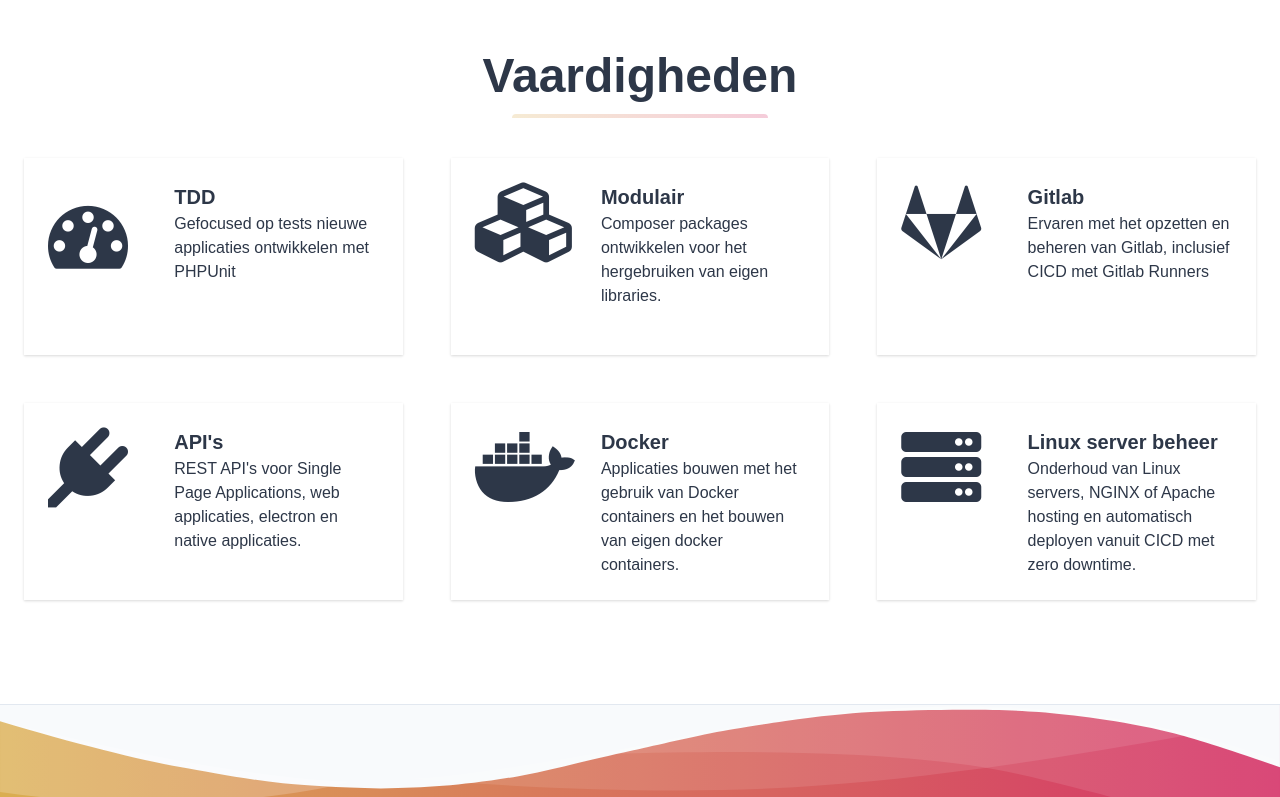
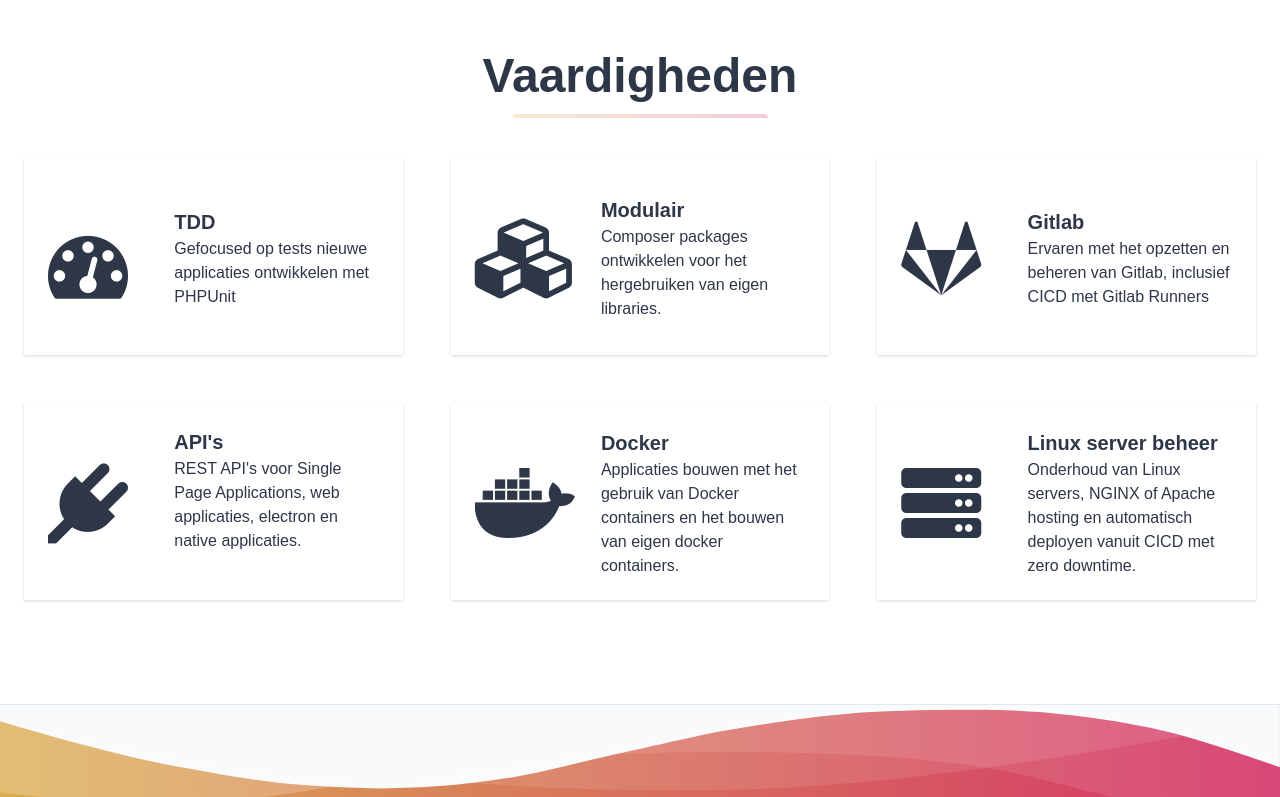
Before and after one commit to koenhendriks/koenhendriks.com, a plain HTML site: page index.html in a window 1280 px wide. Shown: the part 671-1468 px from the top of the page. Drawn offline with Linux system fonts and the light colour scheme.

Commit message:
:lipstick: Center content for 'skill'

```diff
--- a/index.html
+++ b/index.html
@@ -130,7 +130,7 @@
         <div class="w-full md:w-1/3 p-6 flex flex-col flex-grow flex-shrink h-3 skill-height">
 			<div class="hover:shadow-lg shadow container mx-auto flex flex-wrap h-full">
                 <div
-                    class="w-1/3 flex flex-col flex-grow flex-shrink bg-white rounded-t rounded-b-none overflow-hidden pt-6">
+                    class="w-1/3 flex flex-col flex-grow flex-shrink bg-white rounded-t rounded-b-none overflow-hidden pt-6 justify-center">
                     <div class="flex flex-wrap no-underline hover:no-underline align-middle">
 						<p class="pt-3 text-gray-800 text-base px-6 mb-5 text-center justify-center">
 							<span class="fa fa-tachometer fa-5x"></span>
@@ -139,7 +139,7 @@
 				</div>
 
                 <div
-                    class="w-2/3 flex flex-col flex-grow flex-shrink bg-white rounded-t rounded-b-none overflow-hidden pt-6">
+                    class="w-2/3 flex flex-col flex-grow flex-shrink bg-white rounded-t rounded-b-none overflow-hidden pt-6 justify-center">
                     <div class="flex flex-wrap no-underline hover:no-underline align-middle">
 						<div class="w-full font-bold text-xl text-gray-800 px-6">TDD</div>
 						<p class="text-gray-800 text-base px-6 mb-5">
@@ -153,7 +153,7 @@
 		<div class="w-full md:w-1/3 p-6 flex flex-col flex-grow flex-shrink h-3 skill-height">
 			<div class="hover:shadow-lg shadow container mx-auto flex flex-wrap h-full">
                 <div
-                    class="w-1/3 flex flex-col flex-grow flex-shrink bg-white rounded-t rounded-b-none overflow-hidden pt-6">
+                    class="w-1/3 flex flex-col flex-grow flex-shrink bg-white rounded-t rounded-b-none overflow-hidden pt-6 justify-center">
                     <div class="flex flex-wrap no-underline hover:no-underline align-middle">
 						<p class="text-gray-800 text-base px-6 mb-5">
 							<span class="fa fa-cubes fa-5x"></span>
@@ -162,7 +162,7 @@
 				</div>
 
                 <div
-                    class="w-2/3 flex flex-col flex-grow flex-shrink bg-white rounded-t rounded-b-none overflow-hidden pt-6">
+                    class="w-2/3 flex flex-col flex-grow flex-shrink bg-white rounded-t rounded-b-none overflow-hidden pt-6 justify-center">
                     <div class="flex flex-wrap no-underline hover:no-underline align-middle">
 						<div class="w-full font-bold text-xl text-gray-800 px-6">Modulair</div>
 						<p class="text-gray-800 text-base px-6 mb-5">
@@ -176,7 +176,7 @@
 		<div class="w-full md:w-1/3 p-6 flex flex-col flex-grow flex-shrink h-3 skill-height">
 			<div class="hover:shadow-lg shadow container mx-auto flex flex-wrap h-full">
                 <div
-                    class="w-1/3 flex flex-col flex-grow flex-shrink bg-white rounded-t rounded-b-none overflow-hidden pt-6">
+                    class="w-1/3 flex flex-col flex-grow flex-shrink bg-white rounded-t rounded-b-none overflow-hidden pt-6 justify-center">
                     <div class="flex flex-wrap no-underline hover:no-underline align-middle">
 						<p class="text-gray-800 text-base px-6 mb-5">
 							<span class="fa fa-gitlab fa-5x"></span>
@@ -185,7 +185,7 @@
 				</div>
 
                 <div
-                    class="w-2/3 flex flex-col flex-grow flex-shrink bg-white rounded-t rounded-b-none overflow-hidden pt-6">
+                    class="w-2/3 flex flex-col flex-grow flex-shrink bg-white rounded-t rounded-b-none overflow-hidden pt-6 justify-center">
                     <div class="flex flex-wrap no-underline hover:no-underline align-middle">
 						<div class="w-full font-bold text-xl text-gray-800 px-6">Gitlab</div>
 						<p class="text-gray-800 text-base px-6 mb-5">
@@ -199,7 +199,7 @@
 		<div class="w-full md:w-1/3 p-6 flex flex-col flex-grow flex-shrink h-3 skill-height">
 			<div class="hover:shadow-lg shadow container mx-auto flex flex-wrap h-full">
                 <div
-                    class="w-1/3 flex flex-col flex-grow flex-shrink bg-white rounded-t rounded-b-none overflow-hidden pt-6">
+                    class="w-1/3 flex flex-col flex-grow flex-shrink bg-white rounded-t rounded-b-none overflow-hidden pt-6 justify-center">
                     <div class="flex flex-wrap no-underline hover:no-underline align-middle">
 						<p class="text-gray-800 text-base px-6 mb-5">
 							<span class="fa fa-plug fa-5x"></span>
@@ -222,7 +222,7 @@
 		<div class="w-full md:w-1/3 p-6 flex flex-col flex-grow flex-shrink h-3 skill-height">
 			<div class="hover:shadow-lg shadow container mx-auto flex flex-wrap h-full">
                 <div
-                    class="w-1/3 flex flex-col flex-grow flex-shrink bg-white rounded-t rounded-b-none overflow-hidden pt-6">
+                    class="w-1/3 flex flex-col flex-grow flex-shrink bg-white rounded-t rounded-b-none overflow-hidden pt-6 justify-center">
                     <div class="flex flex-wrap no-underline hover:no-underline align-middle">
 						<p class="text-gray-800 text-base px-6 mb-5">
 							<i class="fab fa-docker fa-5x"></i>
@@ -231,7 +231,7 @@
 				</div>
 
                 <div
-                    class="w-2/3 flex flex-col flex-grow flex-shrink bg-white rounded-t rounded-b-none overflow-hidden pt-6">
+                    class="w-2/3 flex flex-col flex-grow flex-shrink bg-white rounded-t rounded-b-none overflow-hidden pt-6 justify-center">
                     <div class="flex flex-wrap no-underline hover:no-underline align-middle">
 						<div class="w-full font-bold text-xl text-gray-800 px-6">Docker</div>
 						<p class="text-gray-800 text-base px-6 mb-5">
@@ -245,7 +245,7 @@
 		<div class="w-full md:w-1/3 p-6 flex flex-col flex-grow flex-shrink h-3 skill-height">
 			<div class="hover:shadow-lg shadow container mx-auto flex flex-wrap h-full">
                 <div
-                    class="w-1/3 flex flex-col flex-grow flex-shrink bg-white rounded-t rounded-b-none overflow-hidden pt-6">
+                    class="w-1/3 flex flex-col flex-grow flex-shrink bg-white rounded-t rounded-b-none overflow-hidden pt-6 justify-center">
                     <div class="flex flex-wrap no-underline hover:no-underline align-middle">
 						<p class="text-gray-800 text-base px-6 mb-5">
 							<i class="fas fa-server fa-5x"></i>
@@ -254,7 +254,7 @@
 				</div>
 
                 <div
-                    class="w-2/3 flex flex-col flex-grow flex-shrink bg-white rounded-t rounded-b-none overflow-hidden pt-6">
+                    class="w-2/3 flex flex-col flex-grow flex-shrink bg-white rounded-t rounded-b-none overflow-hidden pt-6 justify-center">
                     <div class="flex flex-wrap no-underline hover:no-underline align-middle">
 						<div class="w-full font-bold text-xl text-gray-800 px-6">Linux server beheer</div>
 						<p class="text-gray-800 text-base px-6 mb-5">
@@ -290,12 +290,6 @@
 	</g>
 </svg>
 
-<script>
-	function nothing(e) {
-		console.log('nothgin');
-		e.preventDefault();
-	}
-</script>
 </body>
 
 </html>
```
